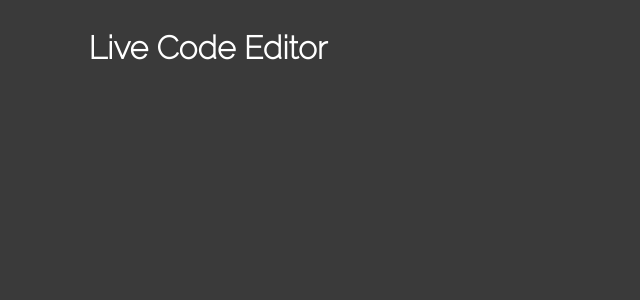
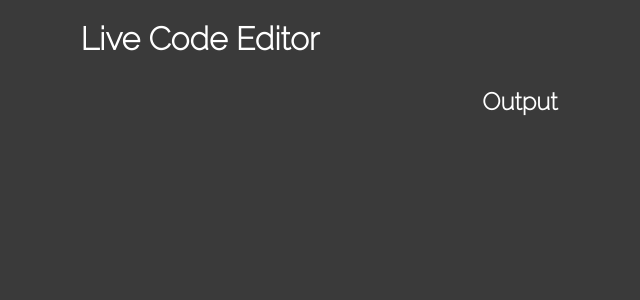
Before and after one commit to kasiarak/Live-HTML-CSS-Editor, a Next.js app: page / in a window 1280 px wide. Shown: the top 300 px of the page, without its empty margins (440-1080 px from the left). Built offline with nearby package versions, Linux system fonts and the light colour scheme.

Commit message:
Code editor component

```diff
--- /dev/null
+++ b/src/app/CodeEditor.module.css
@@ -0,0 +1,16 @@
+.codeEditorContainer{
+    margin-top: 30px;
+    width: 100vw;
+    height: 100vh;
+}
+.codeEditor{
+    width: 100%;
+    height: 75%;
+    display: flex;
+}
+.cssAndHtmlContainer, .output{
+    flex: 1;
+}
+.output{
+    text-align: center;
+}
--- /dev/null
+++ b/src/app/codeEditor.tsx
@@ -0,0 +1,17 @@
+import styles from "./CodeEditor.module.css";
+
+function CodeEditor(){
+    return(
+        <div>
+            <div className={styles.codeEditorContainer}>
+                <div className={styles.codeEditor}>
+                    <div className={styles.cssAndHtmlContainer}></div>
+                    <div className={styles.output}>
+                        <h2>Output</h2>
+                    </div>
+                </div>
+            </div>
+        </div>
+    );
+}
+export default CodeEditor
--- a/src/app/globals.css
+++ b/src/app/globals.css
@@ -5,8 +5,17 @@
 html{
   max-width: 100%;
   overflow-x: hidden;
+  max-height: 100%;
+  overflow-y: hidden;
+}
+*{
+  margin: 0;
+  padding: 0;
 }
 body{
   background-color: var(--main-color);
   color: var(--secondary-color);
 }
+h1{
+  margin-top: 20px;
+}
--- a/src/app/page.tsx
+++ b/src/app/page.tsx
@@ -1,9 +1,11 @@
 import styles from "./page.module.css";
+import CodeEditor from "./codeEditor";
 
 export default function Home() {
   return (
     <div className={styles.page}>
       <h1>Live Code Editor</h1>
+      <CodeEditor/>
     </div>
   );
 }
```
